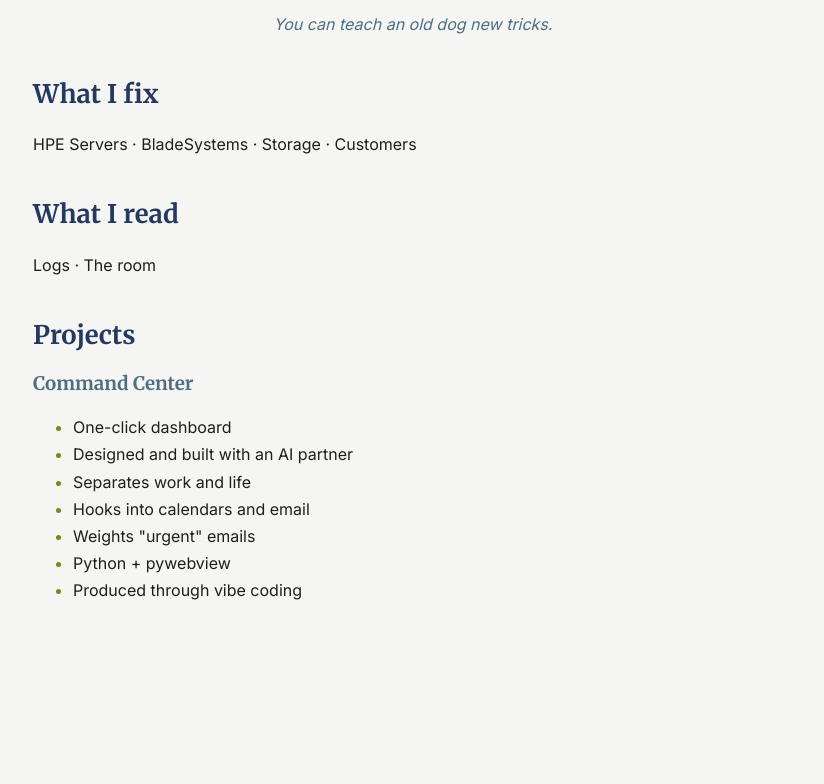
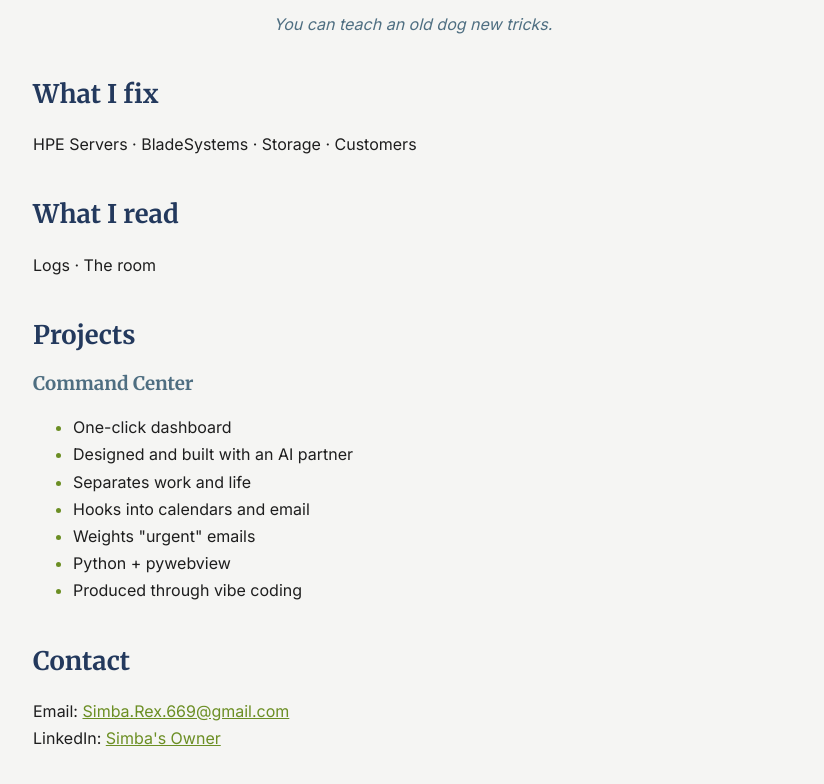
Before and after one commit to txgrl669/txgrl669, a plain HTML site: page index.html in a window 1280 px wide. Shown: the part 194-978 px from the top of the page, without its empty margins (227-1051 px from the left). Before the commit the page ends 855 px from the top, so only its background shows below. Drawn offline with Linux system fonts and the light colour scheme.

Commit message:
Add contact information to index.html
Added contact section with email and LinkedIn link.

```diff
--- a/index.html
+++ b/index.html
@@ -111,6 +111,19 @@
       <li>Produced through vibe coding</li>
     </ul>
 
+    <h2>Contact</h2>
+    <p>
+      Email: <a href="mailto:Simba.Rex.669@gmail.com">Simba.Rex.669@gmail.com</a><br />
+      LinkedIn:
+      <a
+        href="https://www.linkedin.com/in/shannon-mcvay-64223715b"
+        title="Shannon McVay on LinkedIn"
+        target="_blank"
+        rel="noopener"
+        >Simba's Owner</a
+      >
+    </p>
+
     <script>
       /* ------------------------------------------------------------
        Function: setTheme
```
